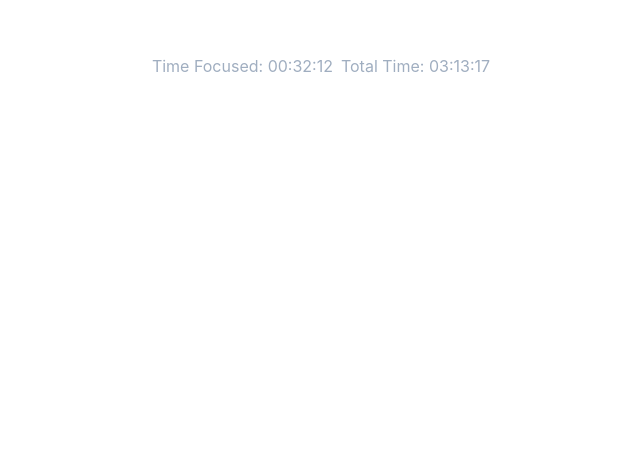
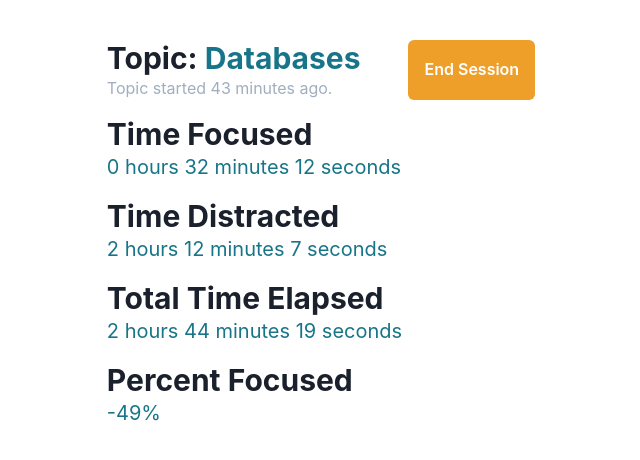
Before and after one commit to MiniHacks/honk, a Next.js app in the folder nextjs/: page /session_solo in a window 1280 px wide. Shown: the top 460 px of the page, without its empty margins (319-959 px from the left). Built offline with nearby package versions, Linux system fonts and the light colour scheme; no server answers.

Commit message:
feat: add honk ui

```diff
--- a/nextjs/pages/session_solo.js
+++ b/nextjs/pages/session_solo.js
@@ -17,31 +17,102 @@ export default function Start() {
   // TODO - integrate webcams
   // TODO - actually integrate selected topic and times
   let [topic, setTopic] = React.useState("Databases");
-  let [timeFocused, setTimeFocused] = React.useState("00:32:12");
-  let [totalTime, setTotalTime] = React.useState("03:13:17");
+  let [timeFocused, setTimeFocused] = React.useState("0 hours 32 minutes 12 seconds");
+  let [timeDistracted, setTimeDistracted] = React.useState("2 hours 12 minutes 7 seconds");
+  let [totalTime, setTotalTime] = React.useState("2 hours 44 minutes 19 seconds");
   let [topicMin, setTopicMin] = React.useState("43");
+  let [percentFocused, setPercentFocused] = React.useState("-49%");
+
+  // TODO - also format this cool stuff
+  // 07:12:04 eg. 7 hours 12 minutes 4 seconds
 
   return (
-    <Container maxWidth={500} display="flex" justifyContent="center">
+    <Container
+      maxWidth={500}
+      display="flex"
+      justifyContent="center"
+    >
       <VStack my={10} w="fit-content">
         {/* really gross header */}
-
-        <Heading></Heading>
-
-        {/* stats */}
-        <HStack mt={"14px !important"}
+        <HStack
+          mb="2"
           minWidth="full"
-          color={textColor}
           justifyContent={"space-between"}
         >
-          <Text size="sm">
-            Time Focused: {" "} {timeFocused}
+          <VStack>
+            <Heading size="lg">
+              Topic: {" "}
+              <Box
+                as="span"
+                color={complementColor}
+                mr="10"
+              >
+                {topic}
+              </Box>
+            </Heading>
+            <HStack
+              mt="0px !important"
+              minWidth="full"
+              color={textColor}
+              justifyContent={"flex-start"}
+            >
+              <Text
+                my="0px !important"
+                color={textColor}
+              >
+                Topic started {topicMin} minutes ago.
+              </Text>
+            </HStack>
+          </VStack>
+          <Button
+            bg={accentColor}
+            h="100%"
+            color={'white'}
+            size='md'
+            mx="2"
+            fontSize="md"
+            _hover={{ bg: focusedColor}}
+            _focus={{ ring: 3, ringColor: "orange.200" }}
+          >
+            End Session
+          </Button>
+        </HStack>
+
+        {/* statistics! */}
+        <Box w="full" textAlign={"left"} fontSize="xl">
+
+          <Heading size="lg"> Time Focused </Heading>
+          <Text
+            color={complementColor}
+            size="xl" mb="4"
+          >
+            {timeFocused}
           </Text>
 
-          <Text size="sm">
-            Total Time: {" "} {totalTime}
+          <Heading size="lg">Time Distracted</Heading>
+          <Text
+            color={complementColor}
+            size="xl" mb="4"
+          >
+            {timeDistracted}
           </Text>
-        </HStack>
+
+          <Heading size="lg">Total Time Elapsed</Heading>
+          <Text
+            color={complementColor}
+            size="xl" mb="4"
+          >
+            {totalTime}
+          </Text>
+
+          <Heading size="lg">Percent Focused</Heading>
+          <Text
+            color={complementColor}
+            size="xl" mb="4"
+          >
+            {percentFocused}
+          </Text>
+        </Box>
       </VStack>
     </Container>
   )
```
Also changed, not shown: nextjs/pages/honk.js (+94 -0 lines), nextjs/public/images/honk.png (added).
